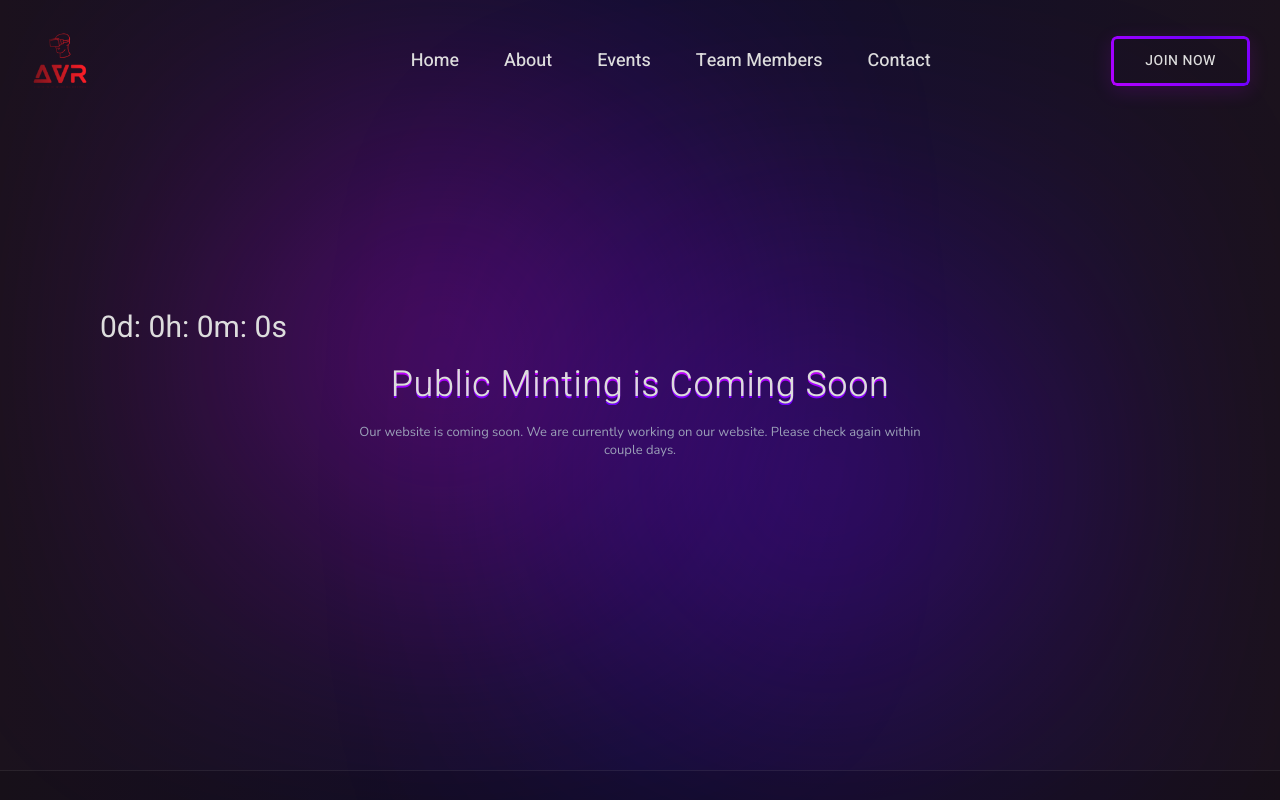
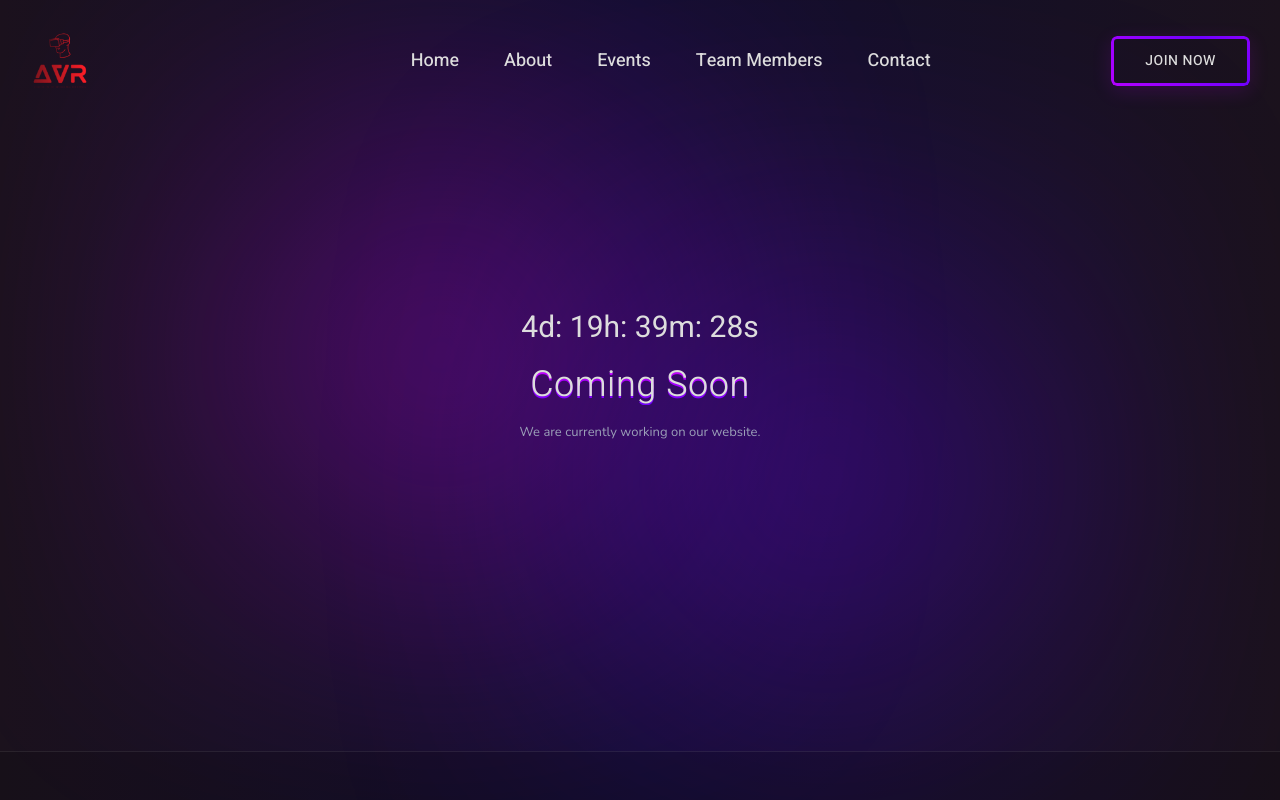
Before and after one commit to Mvishal123/VirtualRealityClub, a Next.js app: page /coming-soon in a window 1280 px wide. Shown: the top 800 px of the page. Built offline with nearby package versions, Linux system fonts and the light colour scheme.

Commit message:
coming soon page updated

```diff
--- a/pages/coming-soon.js
+++ b/pages/coming-soon.js
@@ -1,54 +1,66 @@
 import Layout from "../src/layout/Layout";
-const ComingSoon = () => {
+import { useEffect, useState } from "react";
+
+const ComingSoon = ({ days, hours, minutes, seconds }) => {
+  // State to hold the time remaining
+  const [timeRemaining, setTimeRemaining] = useState({ days, hours, minutes, seconds });
+
+  // Update the time remaining every second
+  useEffect(() => {
+    const timer = setInterval(() => {
+      setTimeRemaining((prevTime) => {
+        const newTime = calculateTimeRemaining("Februrary 25, 2024 12:30:00");
+        return { ...prevTime, ...newTime };
+      });
+    }, 1000);
+
+    // Clear the interval when the component is unmounted
+    return () => clearInterval(timer);
+  }, []);
+
+  // Function to calculate the time remaining until the specified date
+  const calculateTimeRemaining = (dueDate) => {
+    const now = new Date();
+    const endDate = new Date(dueDate);
+    const timeRemaining = endDate - now;
+
+    let days = Math.floor(timeRemaining / (1000 * 60 * 60 * 24));
+    let hours = Math.floor((timeRemaining % (1000 * 60 * 60 * 24)) / (1000 * 60 * 60));
+    let minutes = Math.floor((timeRemaining % (1000 * 60 * 60)) / (1000 * 60));
+    let seconds = Math.floor((timeRemaining % (1000 * 60)) / 1000);
+
+    return { days, hours, minutes, seconds };
+  };
+
   return (
     <Layout pageTitle={"Coming Soon"}>
       <div className="metaportal_fn_coming_soon">
         <div className="container">
-          <div className="soon_countdown">
-            {/*
-						There is two types of countdown: due_date (Due Date), ever (Evergreen timer)
-							1. 	data-type="due_date"
-								In this case you have to change value of data-date. For example:
-								data-date="October 13, 2022 12:30:00"
-								It will mean that mint will finished at this time
-
-							2. 	data-type="ever"
-								In this case you have to change values of data-days, data-hours, data-minutes and data-seconds. For example:
-								data-days="34"
-								data-hours="10"
-								data-minutes="20"
-								data-seconds="0"
-								It will mean that the time expires after this time, but when the page is refreshed, the value will return again. It means, it won't end.
-						Add boxed class to get #1 type of countdown
-					*/}
-            <h3
-              className="metaportal_fn_countdown boxed"
-              data-type="ever"
-              data-date="October 13, 2022 12:30:00"
-              data-days={34}
-              data-hours={9}
-              data-minutes={20}
-              data-seconds={10}
-            >
-              0d: 0h: 0m: 0s
+          <div className="soon_countdown center">
+            {/* Display the dynamically calculated time remaining */}
+            <h3 className="metaportal_fn_countdown boxed">
+              {`${timeRemaining.days}d: ${timeRemaining.hours}h: ${timeRemaining.minutes}m: ${timeRemaining.seconds}s`}
             </h3>
           </div>
           <div className="soon_title">
-            <h3
-              className="fn__maintitle"
-              data-text="Public Minting is Coming Soon"
-              data-align="center"
-            >
-              Public Minting is Coming Soon
+            <h3 className="fn__maintitle" data-text="Coming Soon" data-align="center">
+              Coming Soon
             </h3>
-            <p>
-              Our website is coming soon. We are currently working on our
-              website. Please check again within couple days.
-            </p>
+            <p>We are currently working on our website.</p>
           </div>
         </div>
       </div>
+
+      <style jsx>{`
+        .center {
+          display: flex;
+          align-items: center;
+          justify-content: center;
+          text-align: center;
+        }
+      `}</style>
     </Layout>
   );
 };
+
 export default ComingSoon;
```
